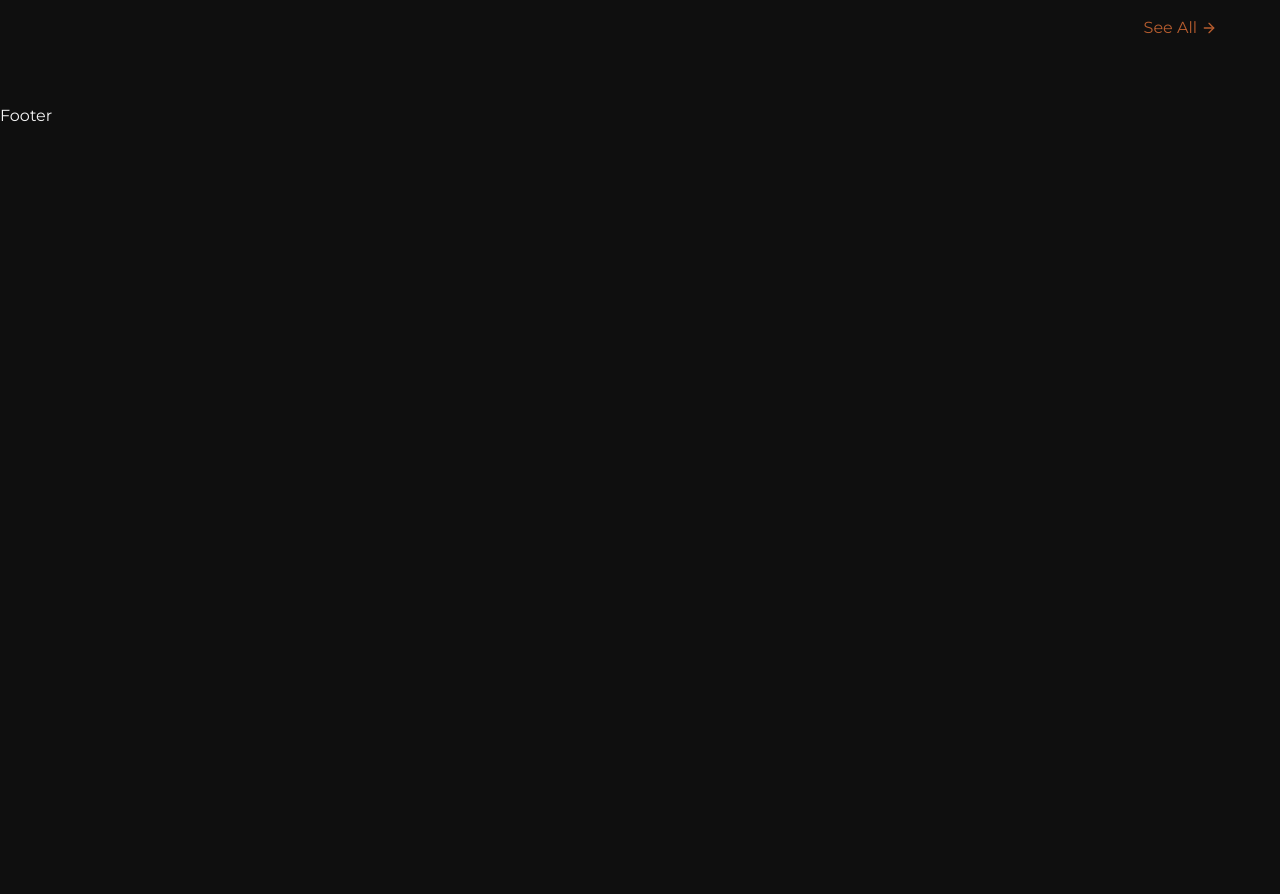
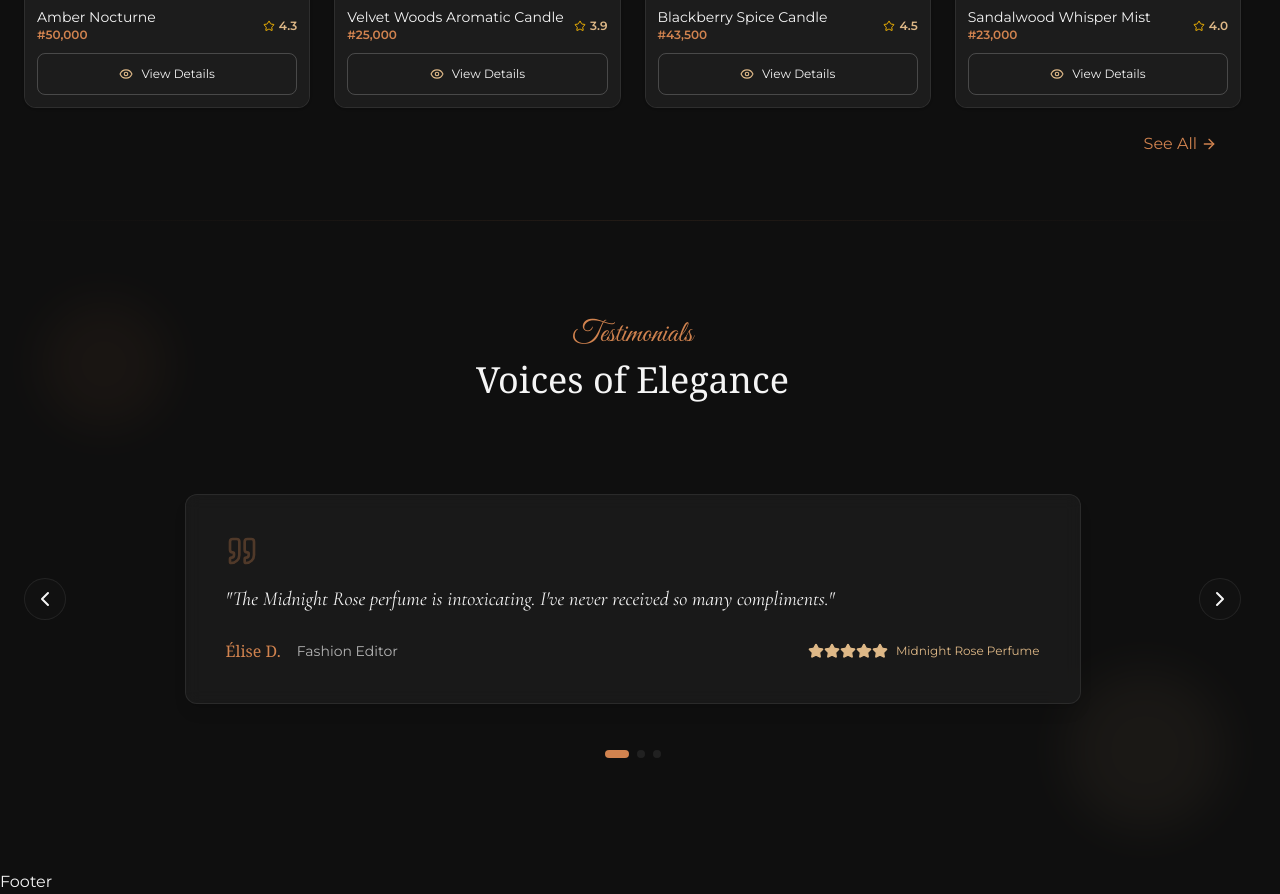
Before and after one commit to Dee-jedi/gemerald, a React (Vite) app: page / in a window 1280 px wide. Shown: the part 1320-2214 px from the top of the page. Before the commit the page ends 1448 px from the top, so only its background shows below. Built offline with nearby package versions, Linux system fonts and the light colour scheme; a web font is replaced by a local one.

Commit message:
Added Testimonials

```diff
--- a/src/components/landing/LandingHero.jsx
+++ b/src/components/landing/LandingHero.jsx
@@ -1,7 +1,7 @@
 import { useRef } from "react";
 import Button from "../ui/CustomButton";
 import productImage from "../../assets/images/product_9.jpg";
-import { Link, useNavigate } from "react-router-dom";
+import { useNavigate } from "react-router-dom";
 import { AnimatedPage, ScrollAnimatedItem } from "../../utils/pageAnimations";
 
 export const LandingHero = ({ onExplore }) => {
--- /dev/null
+++ b/src/components/landing/Testimonials.jsx
@@ -0,0 +1,175 @@
+import { useState, useEffect } from "react";
+import { Quote, Star, ChevronLeft, ChevronRight } from "lucide-react";
+
+const testimonials = [
+  {
+    id: 1,
+    quote:
+      "The Midnight Rose perfume is intoxicating. I've never received so many compliments.",
+    author: "Élise D.",
+    role: "Fashion Editor",
+    rating: 5,
+    product: "Midnight Rose Perfume",
+  },
+  {
+    id: 2,
+    quote:
+      "Our entire apartment smells like a Tuscan villa. The Vanilla Oak candle is divine.",
+    author: "Marcus T.",
+    role: "Interior Designer",
+    rating: 5,
+    product: "Vanilla Oak Candle",
+  },
+  {
+    id: 3,
+    quote:
+      "The gift set elevated my anniversary. My wife said it was the most thoughtful present.",
+    author: "Olivia R.",
+    role: "Art Curator",
+    rating: 4,
+    product: "Signature Gift Set",
+  },
+];
+
+const Testimonials = () => {
+  const [current, setCurrent] = useState(0);
+
+  const next = () =>
+    setCurrent((prev) => (prev === testimonials.length - 1 ? 0 : prev + 1));
+  const prev = () =>
+    setCurrent((prev) => (prev === 0 ? testimonials.length - 1 : prev - 1));
+
+  useEffect(() => {
+    const interval = setInterval(next, 8000);
+    return () => clearInterval(interval);
+  }, []);
+
+  return (
+    <section className="py-10 md:py-24 relative overflow-hidden">
+      {/* New border styling */}
+      <div className="absolute top-0 left-0 right-0 h-px bg-gradient-to-r from-transparent via-[var(--color-soft-amber)] to-transparent opacity-10"></div>
+
+      {/* Decorative elements */}
+      <div className="absolute inset-0 opacity-5 pointer-events-none">
+        <div className="absolute top-20 left-10 w-32 h-32 rounded-full bg-[var(--color-soft-amber)] blur-xl"></div>
+        <div className="absolute bottom-10 right-10 w-40 h-40 rounded-full bg-[var(--color-wood)] blur-xl"></div>
+      </div>
+
+      <div className="max-w-7xl mx-auto px-6 relative z-10">
+        <div className="text-center sm:mb-6 ">
+          <span className="font-script text-3xl text-[var(--color-soft-amber)]">
+            Testimonials
+          </span>
+          <h2 className="font-serif text-3xl md:text-4xl mt-2 text-[var(--color-text)]">
+            Voices of Elegance
+          </h2>
+        </div>
+
+        <div className="relative h-[400px] md:h-[350px]">
+          {/* Testimonial Cards */}
+          {testimonials.map((testimonial, index) => (
+            <div
+              key={testimonial.id}
+              className={`absolute inset-0 transition-opacity duration-500 flex items-center ${
+                index === current
+                  ? "opacity-100"
+                  : "opacity-0 pointer-events-none"
+              }`}
+            >
+              <div className="bg-[color-mix(in_srgb,var(--color-card),transparent_20%)] backdrop-blur-sm border border-[var(--color-border)] p-8 md:p-10 rounded-xl max-w-4xl mx-auto w-full shadow-lg">
+                <Quote className="w-8 h-8 text-[var(--color-soft-amber)] opacity-30 mb-4" />
+
+                <p className="font-italic text-lg md:text-xl leading-relaxed text-[var(--color-text)] mb-6">
+                  "{testimonial.quote}"
+                </p>
+
+                <div className="flex items-center justify-between">
+                  {/* Left side - desktop: name + role | mobile: stacked name + stars */}
+                  <div className="flex flex-col md:flex-row md:items-center md:gap-4">
+                    <p className="font-serif text-[var(--color-soft-amber)]">
+                      {testimonial.author}
+                    </p>
+
+                    {/* Role (hidden on mobile) */}
+                    <p className="hidden md:block text-sm text-[var(--color-text)] opacity-70">
+                      {testimonial.role}
+                    </p>
+
+                    {/* Stars (mobile only) */}
+                    <div className="flex md:hidden items-center gap-1 mt-1">
+                      {[...Array(5)].map((_, i) => (
+                        <Star
+                          key={i}
+                          className={`w-3 h-3 ${
+                            i < testimonial.rating
+                              ? "text-[var(--color-wood)] fill-[var(--color-wood)]"
+                              : "text-[var(--color-border)]"
+                          }`}
+                        />
+                      ))}
+                    </div>
+                  </div>
+
+                  {/* Right side - stars (desktop) + product name (both) */}
+                  <div className="flex items-center gap-2">
+                    {/* Stars (desktop only) */}
+                    <div className="hidden md:flex">
+                      {[...Array(5)].map((_, i) => (
+                        <Star
+                          key={i}
+                          className={`w-4 h-4 ${
+                            i < testimonial.rating
+                              ? "text-[var(--color-wood)] fill-[var(--color-wood)]"
+                              : "text-[var(--color-border)]"
+                          }`}
+                        />
+                      ))}
+                    </div>
+                    <span className="text-xs text-[var(--color-wood)]">
+                      {testimonial.product}
+                    </span>
+                  </div>
+                </div>
+              </div>
+            </div>
+          ))}
+
+          {/* Navigation Arrows */}
+          <button
+            onClick={prev}
+            className="absolute left-0 top-1/2 -translate-y-1/2 p-2 rounded-full bg-[color-mix(in_srgb,var(--color-card),black_40%)] border border-[var(--color-border)] hover:bg-[var(--color-soft-amber)] hover:text-[var(--color-bg)] transition-colors z-20"
+            aria-label="Previous testimonial"
+          >
+            <ChevronLeft className="w-6 h-6" />
+          </button>
+
+          <button
+            onClick={next}
+            className="absolute right-0 top-1/2 -translate-y-1/2 p-2 rounded-full bg-[color-mix(in_srgb,var(--color-card),black_40%)] border border-[var(--color-border)] hover:bg-[var(--color-soft-amber)] hover:text-[var(--color-bg)] transition-colors z-20"
+            aria-label="Next testimonial"
+          >
+            <ChevronRight className="w-6 h-6" />
+          </button>
+
+          {/* Indicators */}
+          <div className="absolute bottom-4 left-0 right-0 flex justify-center gap-2">
+            {testimonials.map((_, index) => (
+              <button
+                key={index}
+                onClick={() => setCurrent(index)}
+                className={`w-2 h-2 rounded-full transition-all ${
+                  index === current
+                    ? "bg-[var(--color-soft-amber)] w-6"
+                    : "bg-[var(--color-border)]"
+                }`}
+                aria-label={`Go to testimonial ${index + 1}`}
+              />
+            ))}
+          </div>
+        </div>
+      </div>
+    </section>
+  );
+};
+
+export default Testimonials;
--- a/src/components/products/FeaturedProducts.jsx
+++ b/src/components/products/FeaturedProducts.jsx
@@ -1,17 +1,17 @@
-// src/components/products/FeaturedProducts.jsx
 import { useState, useEffect } from "react";
 import { ProductCard } from "./ProductCard";
 import { featuredProducts } from "../../data/products";
 import { ScrollAnimatedItem } from "../../utils/pageAnimations";
 import { Link } from "react-router-dom";
 import { ArrowRight } from "lucide-react";
+import { useMediaQuery } from "react-responsive";
 
 export const FeaturedProducts = () => {
   const [isLoading, setIsLoading] = useState(true);
   const [products, setProducts] = useState([]);
+  const isMobile = useMediaQuery({ maxWidth: 767 });
 
   useEffect(() => {
-    // Simulate loading
     const timer = setTimeout(() => {
       setProducts(featuredProducts);
       setIsLoading(false);
@@ -24,9 +24,9 @@ export const FeaturedProducts = () => {
     return (
       <section className="py-16 md:py-24 bg-[var(--color-bg)]">
         <div className="max-w-7xl mx-auto px-6">
-          <div className="grid grid-cols-1 sm:grid-cols-2 lg:grid-cols-3 gap-8">
+          <div className="grid grid-cols-1 sm:grid-cols-2 lg:grid-cols-4 gap-4 md:gap-6">
             {[...Array(6)].map((_, i) => (
-              <ProductSkeleton key={i} />
+              <ProductSkeleton key={i} isMobile={isMobile} />
             ))}
           </div>
         </div>
@@ -35,22 +35,29 @@ export const FeaturedProducts = () => {
   }
 
   return (
-    <section className="md:py-16 py-12  bg-[var(--color-bg)]">
+    <section className="md:py-16 py-12 bg-[var(--color-bg)]">
       <div className="max-w-7xl mx-auto px-6">
-        {/* Section Header */}
         <ScrollAnimatedItem amount={0.1}>
           <div className="text-center mb-12">
-            <h2 className="text-4xl md:text-5xl font-serif font-medium ">
+            <h2 className="text-4xl md:text-5xl font-serif font-medium">
               Featured Fragrances
             </h2>
           </div>
         </ScrollAnimatedItem>
 
-        {/* Products Grid */}
-        <div className="grid grid-cols-1 sm:grid-cols-2 lg:grid-cols-3 gap-8">
-          {featuredProducts.map((product, index) => (
+        <div
+          className={
+            isMobile
+              ? "columns-2 gap-4"
+              : "grid grid-cols-1 sm:grid-cols-2 lg:grid-cols-4 gap-4 md:gap-6"
+          }
+        >
+          {products.map((product, index) => (
+            <div
+              key={product.id}
+              className={isMobile ? "mb-4 break-inside-avoid" : ""}
+            >
               <ScrollAnimatedItem
-              key={product.id}
                 amount={0.1}
                 variants={{
                   offscreen: { y: 40, opacity: 0 },
@@ -61,15 +68,16 @@ export const FeaturedProducts = () => {
                   },
                 }}
               >
-              <ProductCard product={product} />
+                <ProductCard product={product} fixedHeight={!isMobile} />
               </ScrollAnimatedItem>
+            </div>
           ))}
         </div>
 
         <div className="flex justify-end mt-6 px-4 md:px-6">
           <Link
             to="/products"
-            className="text-[var(--color-accent)] font-medium hover:underline flex items-center gap-1 group"
+            className="text-[var(--color-soft-amber)] font-medium hover:underline flex items-center gap-1 group"
           >
             See All
             <ArrowRight
@@ -83,13 +91,23 @@ export const FeaturedProducts = () => {
   );
 };
 
-const ProductSkeleton = () => (
-  <div className="animate-pulse rounded-xl bg-[var(--color-card)]">
-    <div className="aspect-square bg-[var(--color-border)] rounded-t-xl"></div>
-    <div className="p-6 space-y-4">
-      <div className="h-6 bg-[var(--color-border)] rounded w-3/4"></div>
-      <div className="h-4 bg-[var(--color-border)] rounded w-1/2"></div>
-      <div className="h-10 bg-[var(--color-border)] rounded"></div>
+const ProductSkeleton = ({ isMobile = false }) => (
+  <div
+    className={`animate-pulse rounded-xl bg-[var(--color-card)] ${
+      !isMobile ? "flex flex-col h-full" : ""
+    }`}
+  >
+    <div
+      className={`${
+        !isMobile ? "aspect-square" : "h-full"
+      } bg-[var(--color-border)] rounded-t-xl`}
+    ></div>
+    {!isMobile && (
+      <div className="p-3 space-y-1.5">
+        <div className="h-4 bg-[var(--color-border)] rounded w-3/4"></div>
+        <div className="h-3 bg-[var(--color-border)] rounded w-1/2"></div>
+        <div className="h-8 bg-[var(--color-border)] rounded mt-2"></div>
       </div>
+    )}
   </div>
 );
--- a/src/components/products/ProductCard.jsx
+++ b/src/components/products/ProductCard.jsx
@@ -19,12 +19,16 @@ export const ProductCard = ({ product, fixedHeight = false }) => {
   return (
     <div
       className={`group relative overflow-hidden rounded-xl bg-[var(--color-card)] border border-[var(--color-border)] hover:border-[var(--color-soft-amber)] transition-all duration-300 shadow-sm hover:shadow-md ${
-        fixedHeight ? "h-full" : ""
+        fixedHeight ? "h-full flex flex-col" : ""
       }`}
       style={!fixedHeight ? { height: cardHeight } : {}}
     >
-      {/* Image container */}
-      <div className={`relative ${fixedHeight ? "aspect-square" : "h-full"}`}>
+      {/* Image container - updated */}
+      <div
+        className={`relative ${
+          fixedHeight ? "aspect-square flex-shrink-0" : "h-full"
+        }`}
+      >
         {!isImageLoaded && (
           <div className="absolute inset-0 bg-[var(--color-border)] animate-pulse rounded-t-xl" />
         )}
@@ -44,7 +48,7 @@ export const ProductCard = ({ product, fixedHeight = false }) => {
       {/* Info section - different layout for mobile/desktop */}
       {fixedHeight ? (
         // Desktop layout - below image
-        <div className="p-3 space-y-1.5 bg-[var(--color-card)]">
+        <div className="p-3 space-y-1.5 bg-[var(--color-card)] flex-grow flex flex-col">
           <div className="flex justify-between items-center gap-2">
             <div className="flex-1 min-w-0">
               <h3 className="font-medium text-sm text-[var(--color-text)] line-clamp-1 leading-tight">
@@ -63,7 +67,7 @@ export const ProductCard = ({ product, fixedHeight = false }) => {
             <Button
               variant="outline"
               fullWidth
-              className="gap-2 py-[14px] text-xs font-medium"
+              className="gap-2 py-3 text-xs font-medium"
             >
               <Eye className="w-3.5 h-3.5 text-[var(--color-wood)]" />
               View Details
@@ -92,7 +96,7 @@ export const ProductCard = ({ product, fixedHeight = false }) => {
               <Button
                 variant="outline"
                 fullWidth
-                className="gap-2 py-2 text-xs font-medium bg-black sm:bg-white/90 sm:hover:bg-white"
+                className="gap-2 py-[10px] text-xs font-medium bg-black"
               >
                 <Eye className="w-3.5 h-3.5 text-[var(--color-wood)]" />
                 View Details
--- a/src/data/products.js
+++ b/src/data/products.js
@@ -35,6 +35,15 @@ export const featuredProducts = [
     image: product6,
     rating: 4.5,
   },
+
+  {
+    id: 6,
+    name: "Sandalwood Whisper Mist",
+    price: "23,000",
+    category: "Perfume",
+    image: product3,
+    rating: 4.0,
+  },
 ];
 
 export const allProducts = [
@@ -54,14 +63,6 @@ export const allProducts = [
     category: "Perfume",
     image: product5,
     rating: 3.8,
-  },
-  {
-    id: 6,
-    name: "Sandalwood Whisper Mist",
-    price: "23,000",
-    category: "Perfume",
-    image: product3,
-    rating: 4.0,
   },
   {
     id: 7,
--- a/src/pages/Home.jsx
+++ b/src/pages/Home.jsx
@@ -1,6 +1,7 @@
 import { AnimatedPage } from "../utils/pageAnimations";
 import { LandingHero } from "../components/landing/LandingHero";
 import { FeaturedProducts } from "../components/products/FeaturedProducts";
+import Testimonials from "../components/landing/Testimonials";
 
 const Home = () => {
   const handleExplore = () => {
@@ -13,6 +14,7 @@ const Home = () => {
       <div className="bg-[var(--color-bg)]">
         <FeaturedProducts />
       </div>
+      <Testimonials />
     </AnimatedPage>
   );
 };
```
Lines whose indentation alone changed are shown as unchanged.
